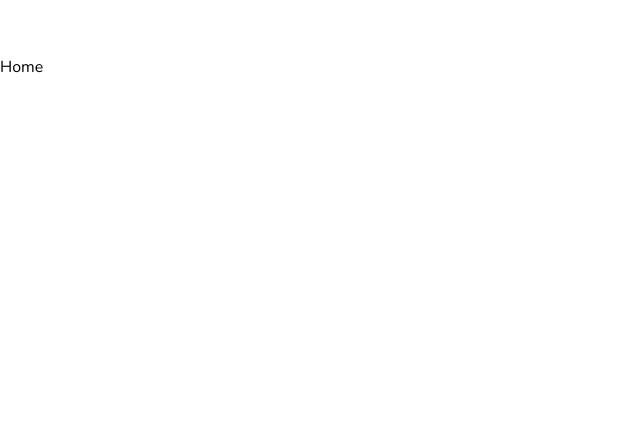
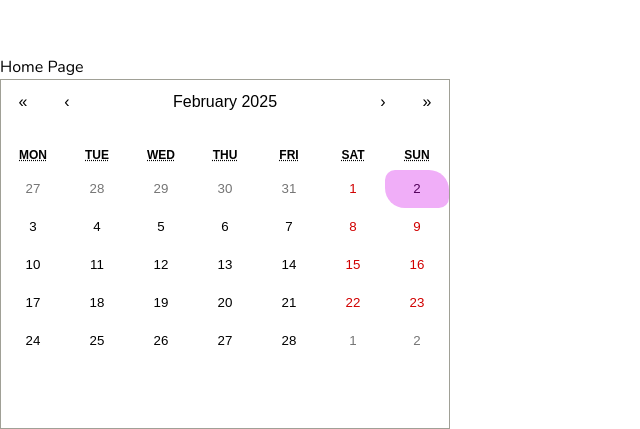
Before and after one commit to abir-hub/KanbanBoard, a React (Vite) app in the folder Client/KanbanUI/: page / in a window 1280 px wide. Shown: the part 745-1174 px from the top of the page, without its empty margins (0-640 px from the left). Before the commit the page ends 824 px from the top, so only its background shows below. Built offline with nearby package versions, Linux system fonts and the light colour scheme.

Commit message:
calender added

```diff
--- a/Client/KanbanUI/package.json
+++ b/Client/KanbanUI/package.json
@@ -13,6 +13,7 @@
     "@hello-pangea/dnd": "^17.0.0",
     "@types/react-router-dom": "^5.3.3",
     "react": "^18.3.1",
+    "react-calendar": "^5.1.0",
     "react-dom": "^18.3.1",
     "react-icons": "^5.3.0",
     "react-router-dom": "^6.29.0"
--- /dev/null
+++ b/Client/KanbanUI/src/scenes/home/Home.scss
@@ -0,0 +1,35 @@
+.react-calendar {
+    width: 450px;
+    height: 350px;
+}
+.react-calendar-tile {
+    max-width: 100%;
+    gap: 5px;
+    background: none;
+    text-align: center;
+    line-height: 16px;
+    border-radius: 4px;
+    border: none;
+    outline: none;
+    cursor: pointer;
+}
+.react-calendar__tile--now {
+    background: #f0aef8;
+    border-radius: 10px 20px;
+}
+.react-calendar__tile--active {
+    background:#f0aef8;
+    color: #52025b;
+    margin: 3px;
+}
+.react-calendar__tile--active,.react-calendar__tile--now{
+    background:#f0aef8;
+    color: #52025b;
+}
+.react-calendar__tile--active:enabled:hover,
+.react-calendar__tile--active:enabled:focus {
+  background: none;
+  border: 3px solid;
+  border-radius: 10px 20px;
+  border-color: #f0aef8;
+}
--- a/Client/KanbanUI/src/scenes/home/Home.tsx
+++ b/Client/KanbanUI/src/scenes/home/Home.tsx
@@ -1,4 +1,19 @@
+import { useState } from "react";
+import Calendar from "react-calendar";
+import "react-calendar/dist/Calendar.css";
+import "./Home.scss";
+
+type ValuePiece = Date | null;
+
+type Value = ValuePiece | [ValuePiece, ValuePiece];
+
 const Home = () => {
-  return <h1>Home</h1>;
+  const [value, onChange] = useState<Value>(new Date());
+  return (
+    <>
+      <h1>Home Page</h1>
+      <Calendar onChange={onChange} value={value} />
+    </>
+  );
 };
 export default Home;
```
Also changed, not shown: 1 other file (tests, documents, lock files or other folders).
